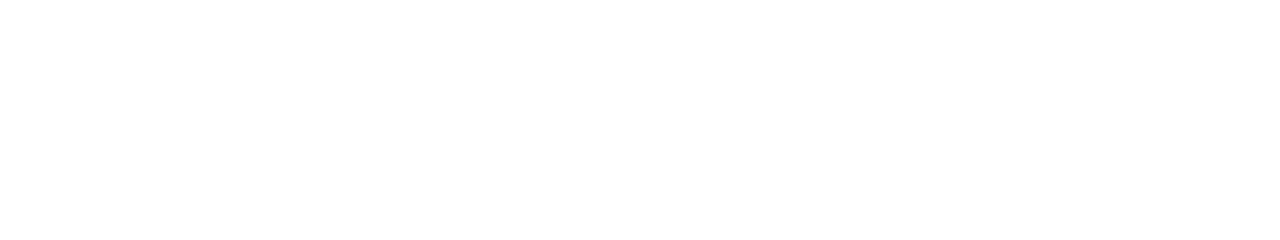
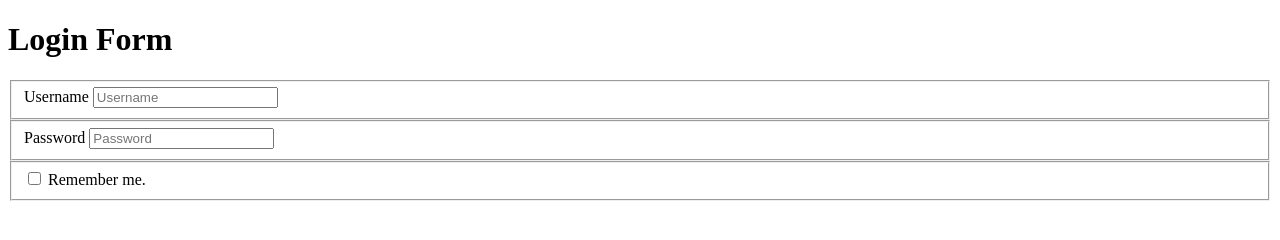
Before and after one commit to acciojob/remember-me-login-form-DeepHiwase, a website: page main.html in a window 1280 px wide. Drawn offline with Linux system fonts and the light colour scheme.

Commit message:
created a submission

```diff
--- a/main.html
+++ b/main.html
@@ -8,6 +8,21 @@
 
 <body>
 	<!-- the entire body must be written by student -->
+	<h1>Login Form</h1>
+	<form>
+		<fieldset>
+			<label for="username">Username</label>
+			<input type="text" placeholder="Username" id="username" >
+		</fieldset>
+		<fieldset>
+			<label for="password">Password</label>
+			<input type="password" placeholder="Password" id="password" >
+		</fieldset>
+		<fieldset>
+			<input type="checkbox" id="username" >
+			<label for="">Remember me.</label>
+		</fieldset>
+	</form>
     <script type="text/javascript" src="./script.js">
 </script>
 
```
